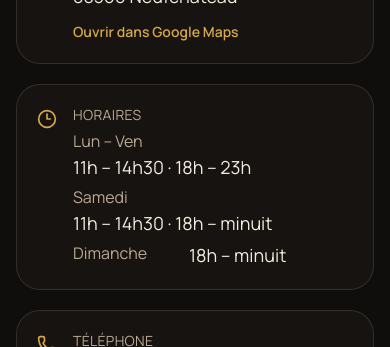
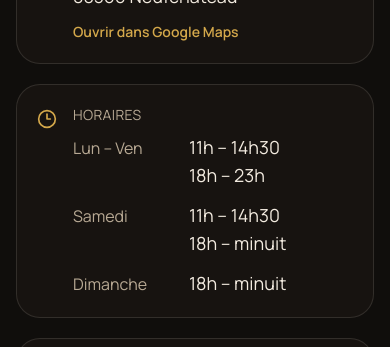
Before and after one commit to Jason54jg/La-toscane, a Next.js app: page / in a window 390 px wide. Shown: the part 8900-9247 px from the top of the page. Built offline with nearby package versions, Linux system fonts and the light colour scheme; no server answers.

Commit message:
Align opening hours in a two-column grid
On mobile the two slots of "Mon – Fri" and "Saturday" wrapped under
the day while Sunday's single slot stayed beside it.

- Show each day group as a fixed label column and a slots column.
- List one slot per line instead of joining them with " · ".

```diff
--- a/src/components/sections/InfoSection.tsx
+++ b/src/components/sections/InfoSection.tsx
@@ -52,11 +52,20 @@ export function InfoSection() {
                 <p className="text-sm uppercase tracking-wide text-muted">
                   {t.info.hours}
                 </p>
-                <dl className="mt-1 space-y-1">
+                <dl className="mt-2 space-y-3">
                   {getWeeklyHours(locale).map((row) => (
-                    <div key={row.label} className="flex flex-wrap gap-x-3">
-                      <dt className="min-w-[6.5rem] text-muted">{row.label}</dt>
-                      <dd className="text-lg">{row.slots}</dd>
+                    <div
+                      key={row.label}
+                      className="grid grid-cols-[6.5rem_1fr] items-baseline gap-x-3"
+                    >
+                      <dt className="text-muted">{row.label}</dt>
+                      <dd className="text-lg">
+                        {row.slots.map((slot) => (
+                          <span key={slot} className="block">
+                            {slot}
+                          </span>
+                        ))}
+                      </dd>
                     </div>
                   ))}
                 </dl>
--- a/src/lib/openingHours.ts
+++ b/src/lib/openingHours.ts
@@ -84,9 +84,9 @@ const DAY_GROUPS = [
 export function getWeeklyHours(locale: "fr" | "en") {
   return DAY_GROUPS.map(({ day, label }) => ({
     label: label[locale],
-    slots: slotsForDay(day)
-      .map((s) => `${formatHour(s.start, locale)} – ${formatHour(s.end, locale)}`)
-      .join(" · "),
+    slots: slotsForDay(day).map(
+      (s) => `${formatHour(s.start, locale)} – ${formatHour(s.end, locale)}`,
+    ),
   }));
 }
 
```
